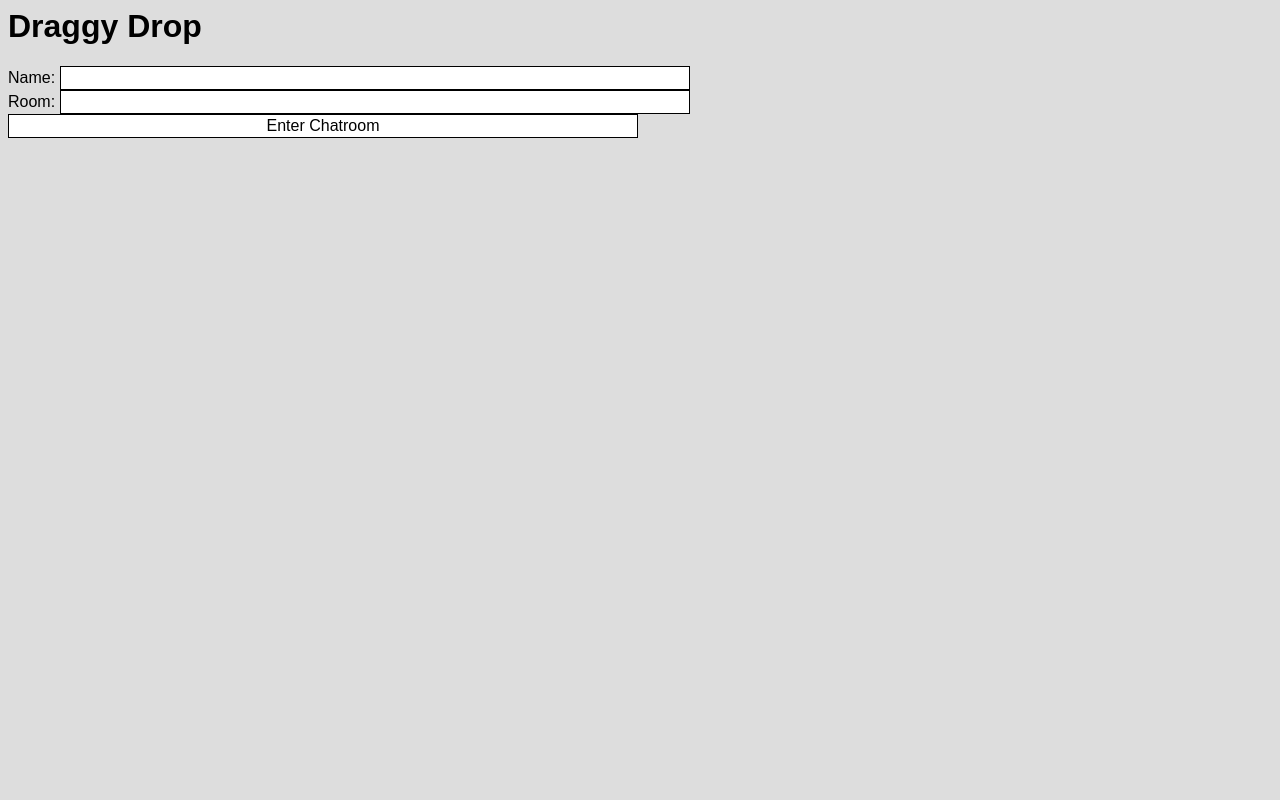
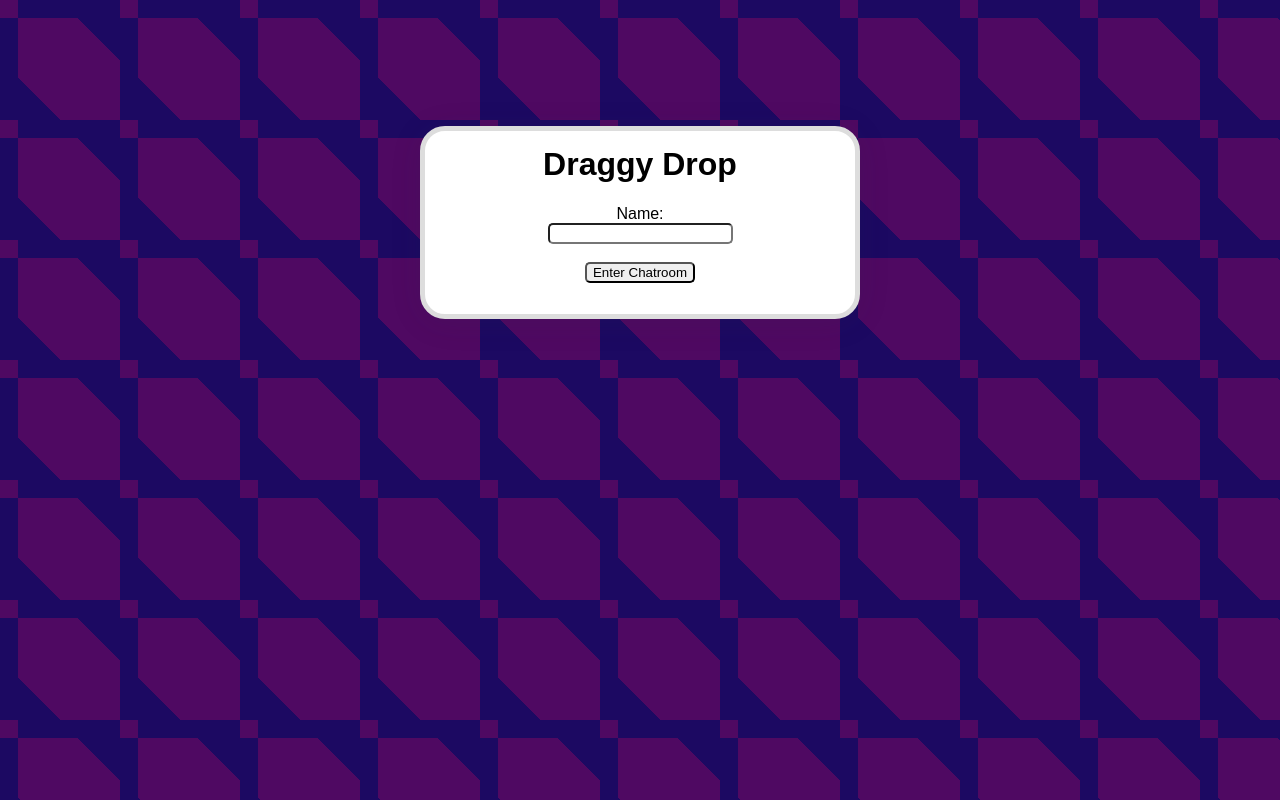
Before and after one commit to benbusby/draggy-drop, a Flask app: page / in a window 1280 px wide. Run offline with Flask 2, Linux system fonts and the light colour scheme.

Commit message:
Removed room option for entering chat, updated styling of the app

```diff
--- a/app/main/forms.py
+++ b/app/main/forms.py
@@ -6,5 +6,5 @@ from wtforms.validators import Required
 class LoginForm(Form):
     """Accepts a nickname and a room."""
     name = StringField('Name', validators=[Required()])
-    room = StringField('Room', validators=[Required()])
+    # room = StringField('Room', validators=[Required()])
     submit = SubmitField('Enter Chatroom')
--- a/app/main/routes.py
+++ b/app/main/routes.py
@@ -14,11 +14,10 @@ def index():
     form = LoginForm()
     if form.validate_on_submit():
         session['name'] = form.name.data
-        session['room'] = form.room.data
+        session['room'] = 'dnd-room' # form.room.data
         return redirect(url_for('.chat'))
     elif request.method == 'GET':
         form.name.data = session.get('name', '')
-        form.room.data = session.get('room', '')
     return render_template('index.html', form=form)
 
 
--- a/app/static/css/chat.css
+++ b/app/static/css/chat.css
@@ -1,8 +1,3 @@
-body {
-    background: #ddd;
-    font-family: 'Arial';
-}
-
 #draggable {
     width: 100px;
     height: 100px;
@@ -26,12 +21,14 @@ body {
 	display: table;
 	float: left;
 	margin: 1rem;
-	width: 40rem;
-	height: 30rem;
+	width: 30rem;
+	height: 35rem;
 	background-color: white;
 	box-shadow: 0 0.25rem 2rem rgba(38,50,56, 0.1);
 	overflow: hidden;
     margin-top: 0;
+    border-radius: 25px;
+    border: 5px solid #ddd;
 }
 
 .chats {
@@ -81,7 +78,7 @@ ul > li:after {
     max-width: 50%;
 	display: inline-block;
 	padding: 0.5rem 1rem;
-	line-height: 1rem;
+	/*line-height: 1rem;*/
 	font-size: 0.875rem;
 	border-radius: 1rem;
 	margin-bottom: 0.5rem;
--- a/app/static/css/login.css
+++ b/app/static/css/login.css
@@ -1,3 +1,14 @@
-body {
-    background: #ddd;
+.login-box {
+    width: 400px;
+    padding: 15px;
+    margin: 10% auto;
+    text-align: center;
+    background: white;
+	box-shadow: 0 0.25rem 2rem rgba(38,50,56, 0.1);
+    border-radius: 25px;
+    border: 5px solid #ddd;
 }
+
+.app-header {
+    margin-top: 0px;
+}
--- /dev/null
+++ b/app/static/css/main.css
@@ -0,0 +1,25 @@
+body {
+    font-family: sans-serif;
+    background: #4f0962;
+    background-image: linear-gradient( 45deg, #1c0962 25%, transparent 25%, transparent 75%, #1c0962 75%), linear-gradient( 45deg, #1c0962 25%, transparent 25%, transparent 75%, #1c0962 75%);
+    background-size: 120px 120px;
+    background-position: 0 0, 30px 30px;
+    animation: slide-rev 4s infinite linear;
+}
+
+@keyframes slide-rev {
+    from {
+        background-position: 0 0, -60px -60px;
+    }
+    to {
+        background-position: 0 0, 60px 60px;
+    }
+}
+
+input {
+    border-radius: 5px;
+}
+
+button {
+    border-radius: 10px;
+}
--- a/app/templates/chat.html
+++ b/app/templates/chat.html
@@ -7,6 +7,7 @@
         <script type="text/javascript" src="/static/js/chat.js" charset="utf-8"></script>
         <script type="text/javascript" src="/static/js/dragdrop.js" charset="utf-8"></script>
         <link rel="stylesheet" href="//code.jquery.com/ui/1.12.1/themes/base/jquery-ui.css"/>
+        <link href="/static/css/main.css" rel="stylesheet" type="text/css" />
         <link href="/static/css/chat.css" rel="stylesheet" type="text/css" />
     </head>
     <body>
--- a/app/templates/index.html
+++ b/app/templates/index.html
@@ -1,15 +1,17 @@
 <html>
     <head>
-        <link href="/static/css/chat.css" rel="stylesheet" type="text/css" />
+        <link href="/static/css/main.css" rel="stylesheet" type="text/css" />
+        <link href="/static/css/login.css" rel="stylesheet" type="text/css" />
         <title>Draggy Drop</title>
     </head>
     <body>
-        <h1>Draggy Drop</h1>
-        <form method="POST">
-            {{ form.hidden_tag() }}
-            {{ form.name.label }}: {{ form.name() }} {% for error in form.name.errors %}{{ error }}{% endfor %}<br>
-            {{ form.room.label }}: {{ form.room() }} {% for error in form.room.errors %}{{ error }}{% endfor %}<br>
-            {{ form.submit() }}
-        </form>
+        <div class="login-box">
+            <h1 class="app-header">Draggy Drop</h1>
+            <form method="POST">
+                {{ form.hidden_tag() }}
+                {{ form.name.label }}:<br/> {{ form.name() }} {% for error in form.name.errors %}{{ error }}{% endfor %}<br/><br/>
+                {{ form.submit() }}
+            </form>
+        </div>
     </body>
 </html>
```
